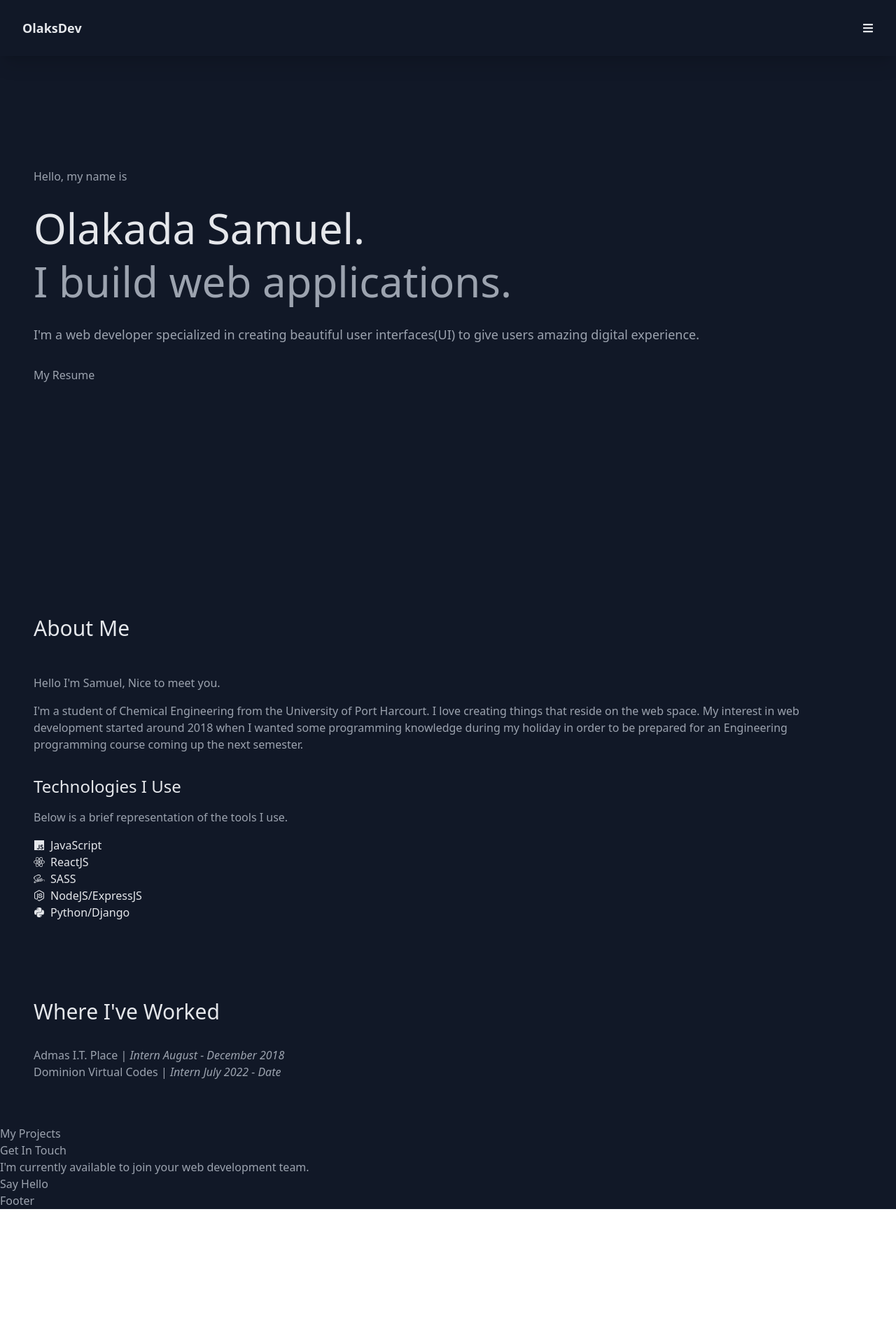
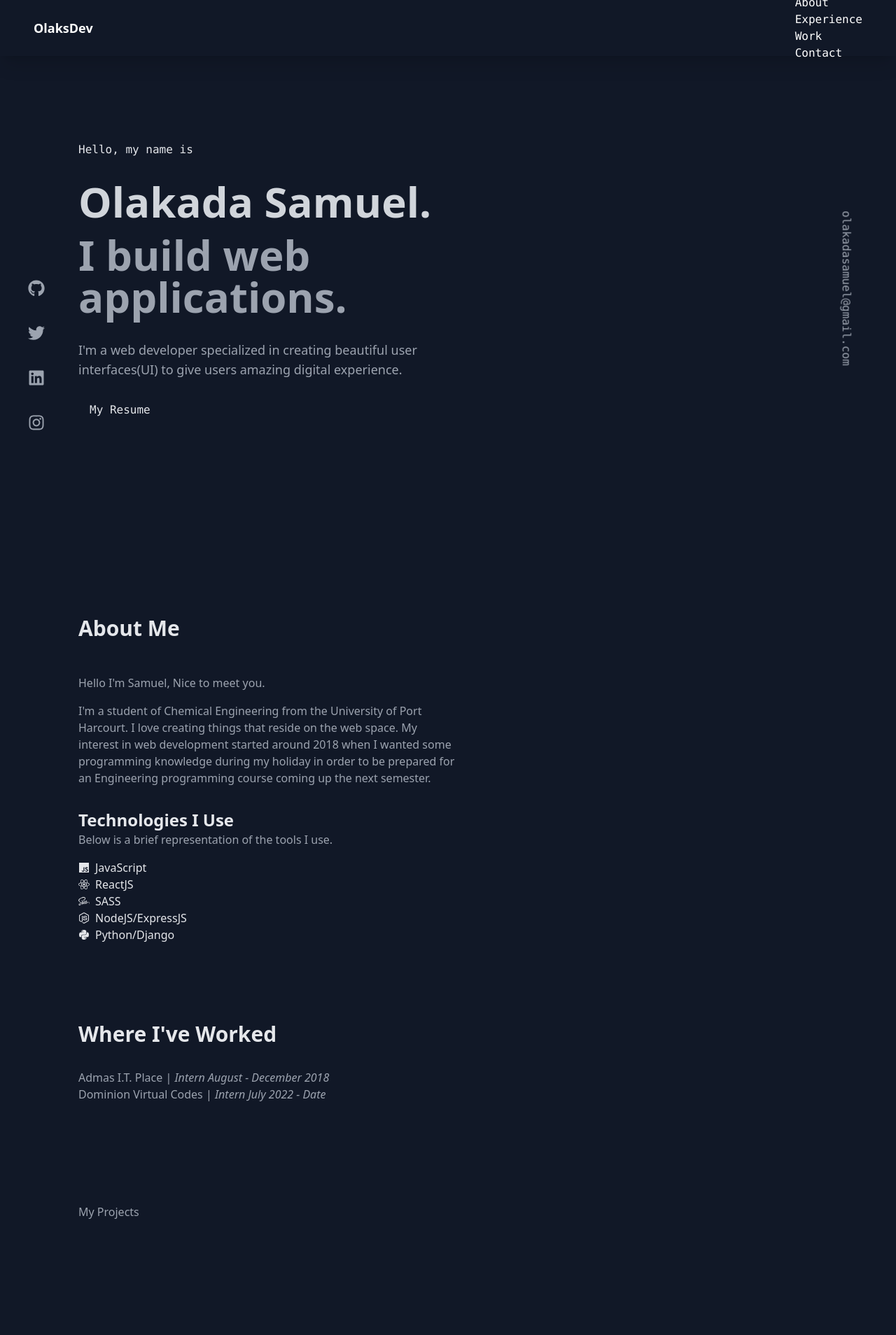
Before and after one commit to olakadasami/myPortfolio, a React (Create React App) app: page / in a window 1280 px wide. Shown: the top 1908 px of the page at 70% size. Before the commit the page ends 1728 px from the top, so only its background shows below. Built offline with nearby package versions, Linux system fonts and the light colour scheme.

Commit message:
nav styles, fonts

```diff
--- a/src/components/About.jsx
+++ b/src/components/About.jsx
@@ -2,13 +2,13 @@ import { FaNodeJs, FaJs, FaPython, FaSass, FaReact } from 'react-icons/fa'
 
 const About = () => {
     return (
-        <div className='px-12 mb-12'>
-            <h2 className='mb-12 text-gray-200 text-3xl'>About Me</h2>
+        <div className='px-12 mb-12 max-w-3xl md:px-28 '>
+            <h2 className='mb-12 font-bold text-gray-200 text-3xl'>About Me</h2>
             <p className='mb-4'>Hello I'm Samuel, Nice to meet you.</p>
             <p className='mb-8'>I'm a student of Chemical Engineering from the University of Port Harcourt. I love creating things that reside on the web space. My interest in web development started around 2018 when I
                 wanted some programming knowledge during my holiday in order to be prepared for an Engineering programming course coming up the next semester. </p>
 
-            <h3 className='mb-4 text-gray-200 text-2xl'>Technologies I Use</h3>
+            <h3 className='mb-4f font-semibold text-gray-200 text-2xl'>Technologies I Use</h3>
             <p className='mb-4'>
                 Below is a brief representation of the tools I use.
             </p>
--- a/src/components/Button.jsx
+++ b/src/components/Button.jsx
@@ -1,10 +1,10 @@
-import React from 'react'
+import { Link } from "react-router-dom"
 
-const Button = ({ children }) => {
+const Button = ({ children, href }) => {
     return (
-        <button className=''>
+        <Link className="px-4 hover:translate-x-4 transition py-2 rounded border-white" to={href}>
             {children}
-        </button>
+        </Link>
     )
 }
 
--- a/src/components/Contact.jsx
+++ b/src/components/Contact.jsx
@@ -3,12 +3,13 @@ import Button from './Button'
 
 const Contact = () => {
     return (
-        <section>
-            <h2>Get In Touch</h2>
-            <p>I'm currently available to join your web development team.</p>
-            <Button>
-                Say Hello
-            </Button>
+        <section className='px-12 text-center py-20 max-w-3xl md:px-28 '>
+            <h2 className='text-3xl font-bold text-gray-200 mb-8'>Get In Touch</h2>
+            <div className='font-mono text-gray-200'>
+                <Button href={'mailto:olakadasamuel@gmail.com'}>
+                    Say Hello
+                </Button>
+            </div>
         </section>
     )
 }
--- a/src/components/Experience.jsx
+++ b/src/components/Experience.jsx
@@ -2,8 +2,8 @@ import React from 'react'
 
 const Experience = () => {
     return (
-        <div className='px-12 py-16'>
-            <h2 className='text-gray-200 text-3xl mb-8'>Where I've Worked</h2>
+        <div className='px-12  max-w-3xl md:px-28  py-16'>
+            <h2 className='text-gray-200 font-bold text-3xl mb-8'>Where I've Worked</h2>
 
             <ul className=''>
                 <li>Admas I.T. Place | <em>Intern August - December 2018</em>
--- a/src/components/Footer.jsx
+++ b/src/components/Footer.jsx
@@ -1,8 +1,28 @@
-import React from 'react'
+import { FaGithub, FaLinkedin, FaTwitter, FaInstagram } from 'react-icons/fa'
+import { Link } from 'react-router-dom'
 
 const Footer = () => {
     return (
-        <div>Footer</div>
+        <div className='px-12  max-w-3xl md:px-28  py-10'>
+            <div className='md:fixed md:left-10 md:top-1/2'>
+                <ul className='flex justify-center gap-10 md:flex-col'>
+                    <li className='hover:-translate-y-1 transition duration-500 hover:text-gray-200'><FaGithub size={24} /> </li>
+                    <li className='hover:-translate-y-1 transition duration-500 hover:text-gray-200'><FaTwitter size={24} /> </li>
+                    <li className='hover:-translate-y-1 transition duration-500 hover:text-gray-200'><FaLinkedin size={24} /> </li>
+                    <li className='hover:-translate-y-1 transition duration-500 hover:text-gray-200'><FaInstagram size={24} /> </li>
+                </ul>
+            </div>
+
+            <div className='rotate-90 font-mono hidden md:block md:fixed md:-right-10 md:top-1/2 hover:-translate-y-1 transition duration-500 hover:text-gray-200'>
+                <Link className='' to='mailto:olakadasamuel@gmail.com'>
+                    olakadasamuel@gmail.com
+                </Link>
+            </div>
+
+            <div className='text-center font-mono py-10'>
+                Built by Olakada Samuel
+            </div>
+        </div>
     )
 }
 
--- a/src/components/Header.jsx
+++ b/src/components/Header.jsx
@@ -3,22 +3,24 @@ import Button from './Button'
 
 const Header = () => {
     return (
-        <div className='h-screen px-12 py-40 '>
-            <p className='mb-8'>
+        <div className='h-screen mx-auto'>
+            <div className='absolute top-1/2 max-w-3xl md:px-28 px-12 -translate-y-1/2'>
+                <p className='mb-8 font-mono text-gray-200'>
                     Hello, my name is
                 </p>
-            <h1 className='text-4xl te mb-8 md:text-6xl'>
-                <span className='block mb-4 text-gray-200 l'>Olakada Samuel.</span>
+                <h1 className='text-4xl font-bold te mb-8 md:text-6xl'>
+                    <span className='block mb-4 text-gray-300 l'>Olakada Samuel.</span>
                     <span className='block '>I build web applications.</span>
                 </h1>
                 <p className='text-lg mb-8'>
                     I'm a web developer specialized in creating beautiful user interfaces(UI) to give users amazing digital experience.
                 </p>
 
-            <div className=''>
-                <Button>
+                <div className='font-mono text-gray-200'>
+                    <Button href={'/'}>
                         My Resume
                     </Button>
+                </div>
             </div>
         </div>
     )
--- a/src/components/Home.jsx
+++ b/src/components/Home.jsx
@@ -1,3 +1,4 @@
+import { useState } from 'react';
 import About from './About'
 import Contact from './Contact'
 import Experience from './Experience'
@@ -7,9 +8,16 @@ import Nav from './Nav'
 import Work from './Work'
 
 function Home() {
+
+    const [navTooogle, setNavToogle] = useState(false);
+
+    const ToogleHandler = () => {
+        setNavToogle(!navTooogle)
+    }
+
     return (
         <>
-            <Nav />
+            <Nav toogle={ToogleHandler} navTooogle={navTooogle} />
             <Header />
             <About />
             <Experience />
--- a/src/components/Nav.jsx
+++ b/src/components/Nav.jsx
@@ -1,13 +1,41 @@
-import { FaBars } from 'react-icons/fa';
+import { BiMenu } from 'react-icons/bi';
+import { FaTimes } from 'react-icons/fa'
+import { HashLink } from 'react-router-hash-link';
 
-const Nav = () => {
+const Nav = ({ toogle, navTooogle }) => {
+
     return (
-        <div className='sticky text-gray-200 top-0 h-20 flex justify-between items-center px-8 shadow-xl'>
+        <div className='sticky text-white top-0 h-20 flex justify-between items-center px-8 md:px-12 shadow-xl'>
             <div id="logo" className="font-bold text-lg">
                 OlaksDev
             </div>
-            <div id="nav">
-                <FaBars />
+            <div id="nav" onClick={toogle} className='md:hidden'>
+                {navTooogle ? <FaTimes size={24} /> : <BiMenu size={28} />}
+            </div>
+
+            <div className='font-mono'>
+                <ul>
+                    <li>
+                        <HashLink to={'#about'} >
+                            About
+                        </HashLink>
+                    </li>
+                    <li>
+                        <HashLink to={'#experience'} >
+                            Experience
+                        </HashLink>
+                    </li>
+                    <li>
+                        <HashLink to={'#work'} >
+                            Work
+                        </HashLink>
+                    </li>
+                    <li>
+                        <HashLink to={'#contact'} >
+                            Contact
+                        </HashLink>
+                    </li>
+                </ul>
             </div>
         </div>
     )
--- a/src/components/Work.jsx
+++ b/src/components/Work.jsx
@@ -2,7 +2,7 @@ import React from 'react'
 
 const Work = () => {
     return (
-        <div>
+        <div className='px-12 py-20  max-w-3xl md:px-28 '>
             <h2>
                 My Projects
             </h2>
```
Lines whose indentation alone changed are shown as unchanged.
